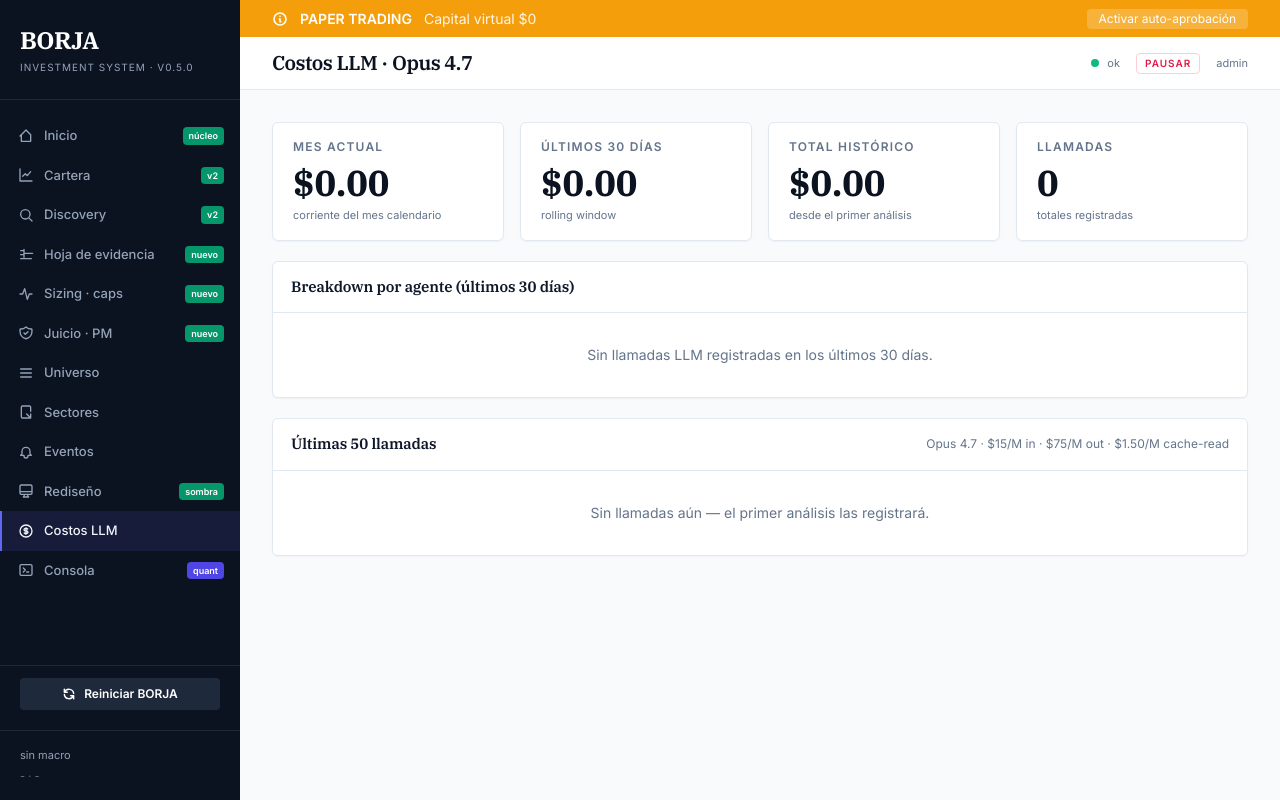
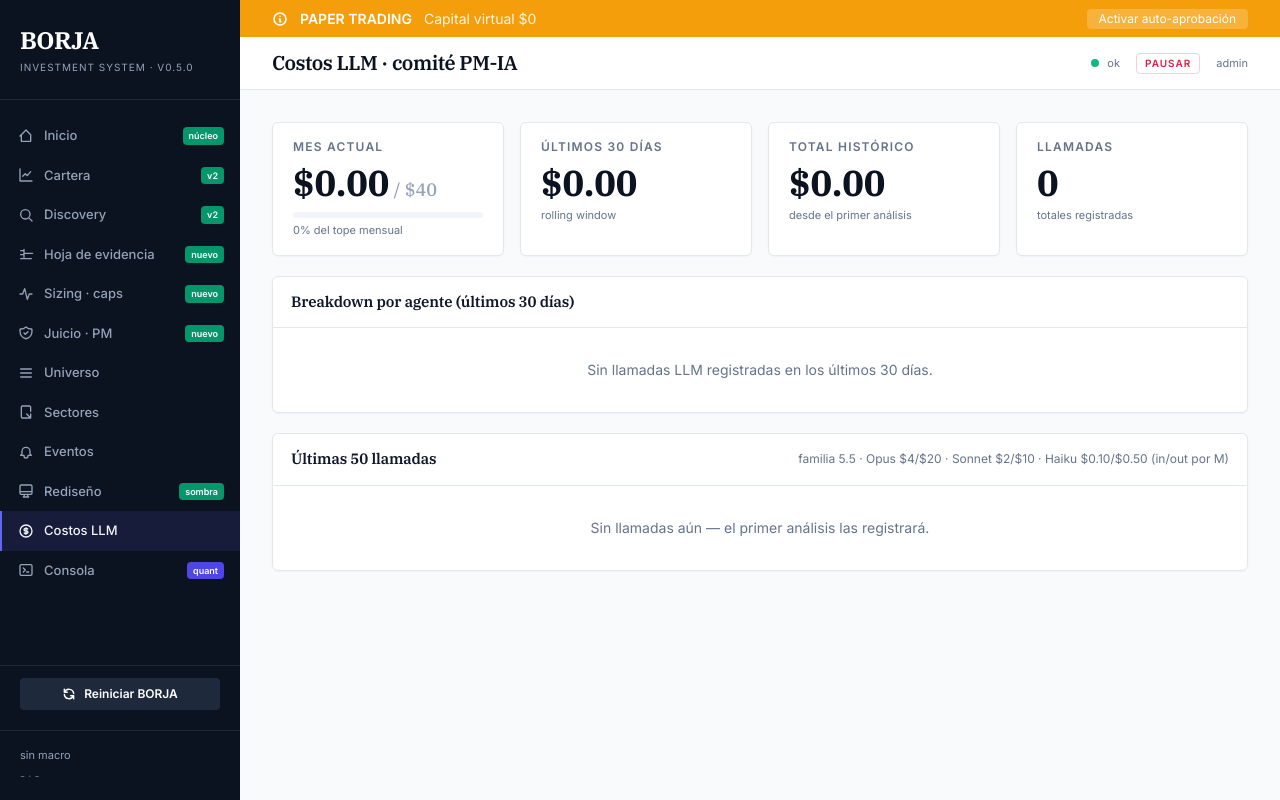
Before and after one commit to borjadeli/Borja, a FastAPI app: page /costos in a window 1280 px wide. Run offline with FastAPI, Linux system fonts and the light colour scheme; data comes from the database, SQL or seed files in the repository; data that the repository does not hold is empty; some libraries are stand-ins or nearby versions.

Commit message:
fix(v2 dashboard): /costos — tope $40 con barra + heading/precios al día (familia 5.5)
El view ya leía llm_calls bien (misma fuente del $31/$40 del smoke) pero el heading decía 'Opus 4.7' y los
precios eran los viejos ($15/$75). Fix: heading 'comité PM-IA', precios de la familia 5.5 (Opus $4/$20,
Sonnet $2/$10, Haiku $0.10/$0.50), y la card 'Mes actual' ahora muestra gasto/tope ($X / $40 desde IPS
presupuesto_usd_mes) con barra de progreso y color (ámbar ≥75%, rojo ≥90%). 784 tests verdes.

Co-Authored-By: Claude Opus 4.8 <noreply@anthropic.com>

```diff
--- a/backend/ui.py
+++ b/backend/ui.py
@@ -501,10 +501,18 @@ def costos_view(request: Request):
             for l in recientes
         ]
 
+    try:
+        from backend.agentes.ips import IPS
+        presupuesto_mes = float(IPS.cargar().cfg.get("presupuesto_usd_mes", 40.0))
+    except Exception:  # noqa: BLE001
+        presupuesto_mes = 40.0
+
     ctx = _common_context(request, active="costos")
     ctx.update({
         "total_30": round(total_30, 2),
         "mes_actual": round(mes_actual, 2),
+        "presupuesto_mes": presupuesto_mes,
+        "pct_presupuesto": round(100 * mes_actual / presupuesto_mes, 0) if presupuesto_mes else 0,
         "total_lifetime": round(total_lifetime, 2),
         "n_calls": n_calls,
         "por_agente": [
--- a/frontend/templates/costos.html
+++ b/frontend/templates/costos.html
@@ -1,6 +1,6 @@
 {% extends "base.html" %}
 
-{% block heading %}Costos LLM · Opus 4.7{% endblock %}
+{% block heading %}Costos LLM · comité PM-IA{% endblock %}
 
 {% block content %}
 <div class="space-y-5">
@@ -8,8 +8,13 @@
   <div class="grid grid-cols-4 gap-4">
     <div class="bb-card px-5 py-4">
       <div class="text-xs uppercase tracking-widest text-slate-500 font-semibold">Mes actual</div>
-      <div class="font-serif text-4xl font-bold text-navy-900 mt-2">${{ '%.2f' % mes_actual }}</div>
-      <div class="text-[11px] text-slate-500 mt-1">corriente del mes calendario</div>
+      <div class="font-serif text-4xl font-bold mt-2 {{ 'text-rose-700' if pct_presupuesto >= 90 else ('text-amber-600' if pct_presupuesto >= 75 else 'text-navy-900') }}">
+        ${{ '%.2f' % mes_actual }}<span class="text-lg text-slate-400 font-normal"> / ${{ '%.0f' % presupuesto_mes }}</span></div>
+      <div class="mt-2 h-1.5 bg-slate-100 rounded-full overflow-hidden">
+        <div class="h-full {{ 'bg-rose-600' if pct_presupuesto >= 90 else ('bg-amber-500' if pct_presupuesto >= 75 else 'bg-emerald-600') }}"
+             style="width: {{ [pct_presupuesto, 100] | min }}%"></div>
+      </div>
+      <div class="text-[11px] text-slate-500 mt-1">{{ '%.0f' % pct_presupuesto }}% del tope mensual</div>
     </div>
     <div class="bb-card px-5 py-4">
       <div class="text-xs uppercase tracking-widest text-slate-500 font-semibold">Últimos 30 días</div>
@@ -60,7 +65,7 @@
   <div class="bb-card">
     <div class="bb-card-header">
       <h3>Últimas 50 llamadas</h3>
-      <span class="text-xs text-slate-500">Opus 4.7 · $15/M in · $75/M out · $1.50/M cache-read</span>
+      <span class="text-xs text-slate-500">familia 5.5 · Opus $4/$20 · Sonnet $2/$10 · Haiku $0.10/$0.50 (in/out por M)</span>
     </div>
     {% if recientes %}
     <table class="bb-table">
```
